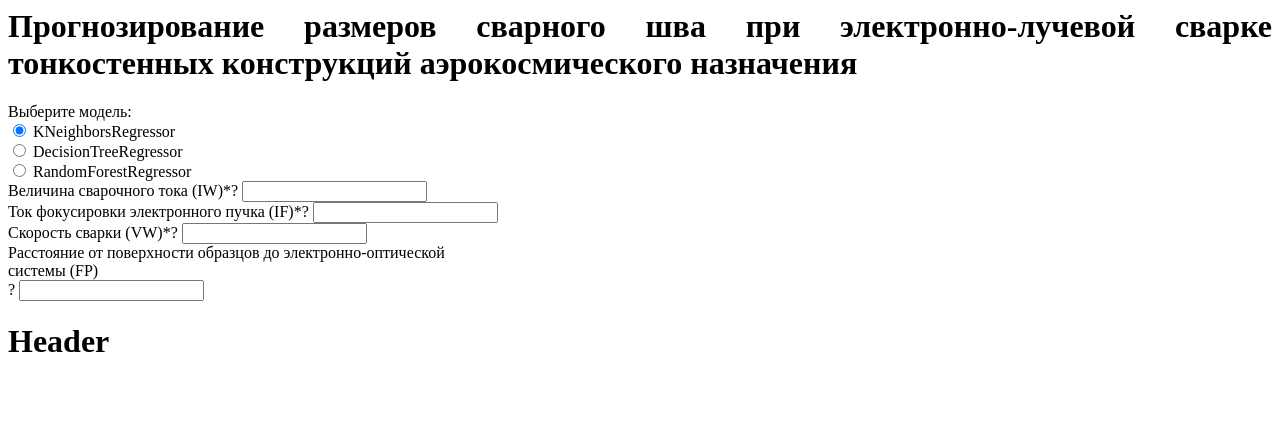
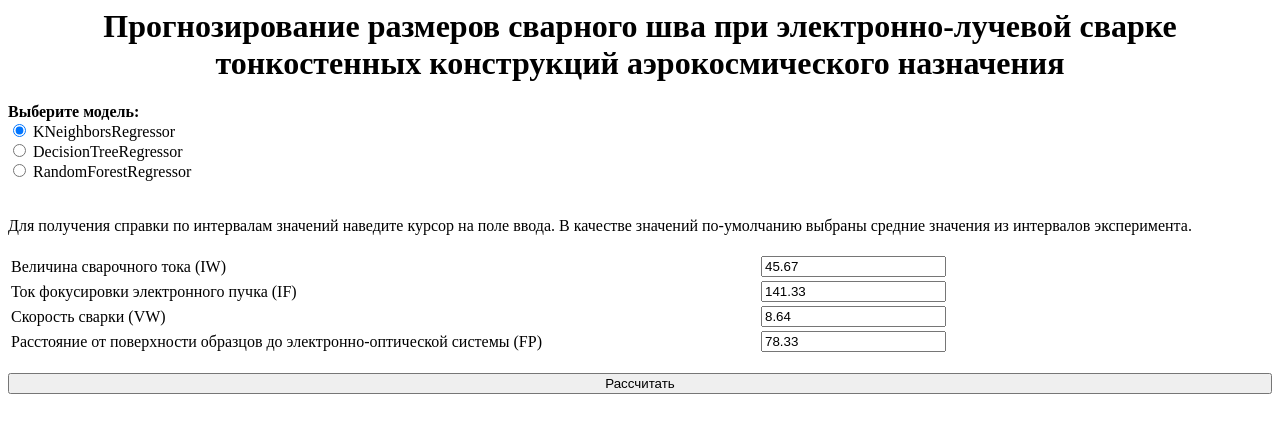
Before and after one commit to PavelBogoslavskiy/electron_beam_welding, a Python web app: template templates/index.html in a window 1280 px wide. Shown: the top 433 px of the page. Run offline with Jinja, Linux system fonts and the light colour scheme; the template is opened without the code that fills it, so the values that code supplies are empty.

Commit message:
Шаблон веб-приложения

```diff
--- a/templates/index.html
+++ b/templates/index.html
@@ -1,41 +1,78 @@
 <div class="rendered-form">
     <div class="">
-        <h1 id="control-1736568"><div style="text-align:justify;">Прогнозирование размеров сварного шва при электронно-лучевой сварке тонкостенных конструкций аэрокосмического назначения</div></h1></div>
+        <h1 id="control-1736568"><div style="text-align:center;">Прогнозирование размеров сварного шва при электронно-лучевой сварке тонкостенных конструкций аэрокосмического назначения</div></h1></div>
+        <form method="post">
             <div class="formbuilder-radio-group form-group field-rg_model">
-        <label for="rg_model" class="formbuilder-radio-group-label">Выберите модель:</label>
+        <label for="rg_model" class="formbuilder-radio-group-label"><b>Выберите модель:</b></label>
         <div class="radio-group">
             <div class="formbuilder-radio">
-                <input name="rg_model" access="false" id="rg_model-0" value="0" type="radio" checked="checked">
+                <input name="rg_model" id="rg_model-0" value="0" type="radio" checked="checked">
                 <label for="rg_model-0">KNeighborsRegressor</label>
             </div>
             <div class="formbuilder-radio">
-                <input name="rg_model" access="false" id="rg_model-1" value="1" type="radio">
+                <input name="rg_model" id="rg_model-1" value="1" type="radio">
                 <label for="rg_model-1">DecisionTreeRegressor</label>
             </div>
             <div class="formbuilder-radio">
-                <input name="rg_model" access="false" id="rg_model-2" value="2" type="radio">
+                <input name="rg_model" id="rg_model-2" value="2" type="radio">
                 <label for="rg_model-2">RandomForestRegressor</label>
             </div>
         </div>
     </div>
+    <br>
+    <br>
+    Для получения справки по интервалам значений наведите курсор на поле ввода. В качестве значений по-умолчанию выбраны средние значения из интервалов эксперимента.
+    <br>
+    <br>
+    <table>
+        <tbody>
+            <tr>
+                <td style="width: 80%;">
                     <div class="formbuilder-number form-group field-iw">
-        <label for="iw" class="formbuilder-number-label">Величина сварочного тока (IW)<span class="formbuilder-required">*</span><span class="tooltip-element" tooltip="Значения в эксперименте перебирались в интервале от 43 до 49, но Вы можете попробовать другое.">?</span></label>
-        <input type="number" class="form-control" name="iw" access="false" id="iw" title="Значения в эксперименте перебирались в интервале от 43 до 49, но Вы можете попробовать другое." required="required" aria-required="true">
+                    <label for="iw" class="formbuilder-number-label">Величина сварочного тока (IW)<span class="formbuilder-required"></span><span class="tooltip-element" tooltip="Значения в эксперименте перебирались в интервале от 43 до 49, но Вы можете попробовать другое."></span></label>
+                </td>
+                <td>
+                    <input type="number" class="form-control" name="iw" value="45.67" id="iw" title="Значения в эксперименте перебирались в интервале от 43 до 49, но Вы можете попробовать другое." required="required" aria-required="true">
                     </div>
+                </td>
+            </tr>
+            <tr>
+                <td>
                     <div class="formbuilder-number form-group field-if">
-        <label for="if" class="formbuilder-number-label">Ток фокусировки электронного пучка (IF)<span class="formbuilder-required">*</span><span class="tooltip-element" tooltip="Значения в эксперименте перебирались в интервале от 131 до 150, но Вы можете попробовать другое.">?</span></label>
-        <input type="number" class="form-control" name="if" access="false" id="if" title="Значения в эксперименте перебирались в интервале от 131 до 150, но Вы можете попробовать другое." required="required" aria-required="true">
+                    <label for="if" class="formbuilder-number-label">Ток фокусировки электронного пучка (IF)<span class="formbuilder-required"></span><span class="tooltip-element" tooltip="Значения в эксперименте перебирались в интервале от 131 до 150, но Вы можете попробовать другое."></span></label>
+                </td>
+                <td>
+                    <input type="number" class="form-control" name="if" value="141.33" id="if" title="Значения в эксперименте перебирались в интервале от 131 до 150, но Вы можете попробовать другое." required="required" aria-required="true">
                     </div>
+                </td>
+            </tr>
+            <tr>
+                <td>
                     <div class="formbuilder-number form-group field-vw">
-        <label for="vw" class="formbuilder-number-label">Скорость сварки (VW)<span class="formbuilder-required">*</span><span class="tooltip-element" tooltip="Значения в эксперименте перебирались в интервале от 4.5 до 12, но Вы можете попробовать другое.">?</span></label>
-        <input type="number" class="form-control" name="vw" access="false" id="vw" title="Значения в эксперименте перебирались в интервале от 4.5 до 12, но Вы можете попробовать другое." required="required" aria-required="true">
+                    <label for="vw" class="formbuilder-number-label">Скорость сварки (VW)<span class="formbuilder-required"></span><span class="tooltip-element" tooltip="Значения в эксперименте перебирались в интервале от 4.5 до 12, но Вы можете попробовать другое."></span></label>
+                </td>
+                <td>
+                    <input type="number" class="form-control" name="vw" value="8.64" id="vw" title="Значения в эксперименте перебирались в интервале от 4.5 до 12, но Вы можете попробовать другое." required="required" aria-required="true">
                     </div>
+                </td>
+            </tr>
+            <tr>
+                <td>
                     <div class="formbuilder-number form-group field-fp">
-        <label for="fp" class="formbuilder-number-label">
-            <div>Расстояние от поверхности образцов до электронно-оптической</div>
-            <div>системы (FP)</div><span class="tooltip-element" tooltip="Значения в эксперименте перебирались в интервале от 50 до 125, но Вы можете попробовать другое.">?</span></label>
-        <input type="number" class="form-control" name="fp" access="false" id="fp" title="Значения в эксперименте перебирались в интервале от 50 до 125, но Вы можете попробовать другое.">
+                    <label for="fp" class="formbuilder-number-label"><div>Расстояние от поверхности образцов до электронно-оптической системы (FP)</div><span class="tooltip-element" tooltip="Значения в эксперименте перебирались в интервале от 50 до 125, но Вы можете попробовать другое."></span></label>
+                </td>
+                <td>
+                    <input type="number" class="form-control" name="fp" value="78.33" id="fp" title="Значения в эксперименте перебирались в интервале от 50 до 125, но Вы можете попробовать другое.">
                     </div>
+                </td>
+            </tr>
+        </tbody>
+    </table>
+    <br>
+    <div class="formbuilder-button form-group field-button-1731265147969">
+    <button type="submit" class="btn-default btn" name="button-1731265147969" style="width: 100%;" id="button-1731265147969">Рассчитать</button>
+    </div>
+    </form>
     <div class="">
-        <h1 access="false" id="control-4707852">Header</h1></div>
+        <h1 id="control-4707852">{{message}}</h1></div>
 </div>
```
Lines whose indentation alone changed are shown as unchanged.
